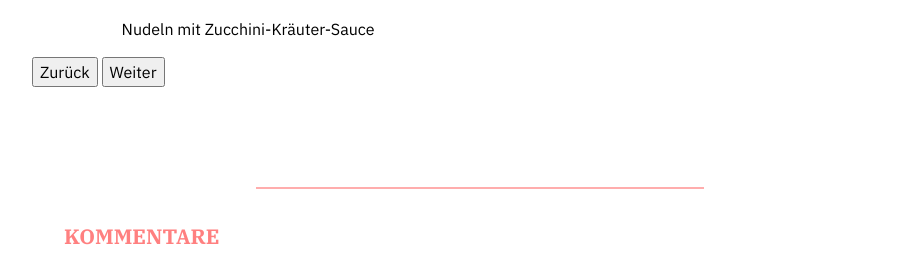
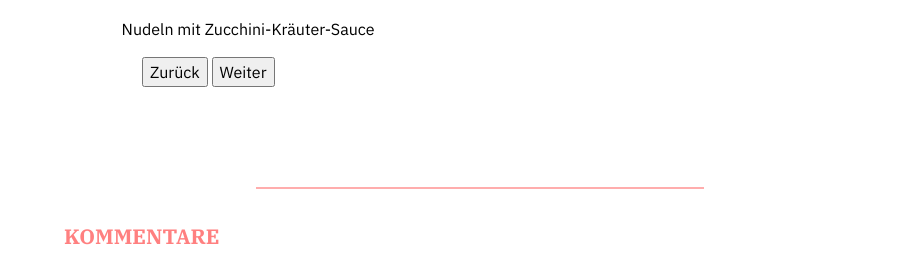
Before and after one commit to mi-classroom/fd-feature-requests-session-6-team-helm, a website: page recipes/spaghetti-aglio-olio-e-peperoncino.html in a window 1280 px wide. Shown: the part 4922-5185 px from the top of the page, without its empty margins (160-1068 px from the left). Drawn offline with Linux system fonts and the light colour scheme.

Commit message:
buttons moved

```diff
--- a/styles/slideshow.css
+++ b/styles/slideshow.css
@@ -17,18 +17,24 @@
   height: auto;
   margin: auto;
 }
+
 .slideshow-container ul {
   list-style: none;
   padding: 0;
 }
+
 .slideshow-container li {
   display: none;
 }
+
 .slideshow-container img {
   width: 100%;
   height: auto;
 }
 
-#slideshow-recipes button {
-  align-self: center;
+#prevBtn {
+  margin-left: var(--spacing-padding);
 }
+#nextBtn {
+  margin-right: var(--spacing-padding);
+}
```
